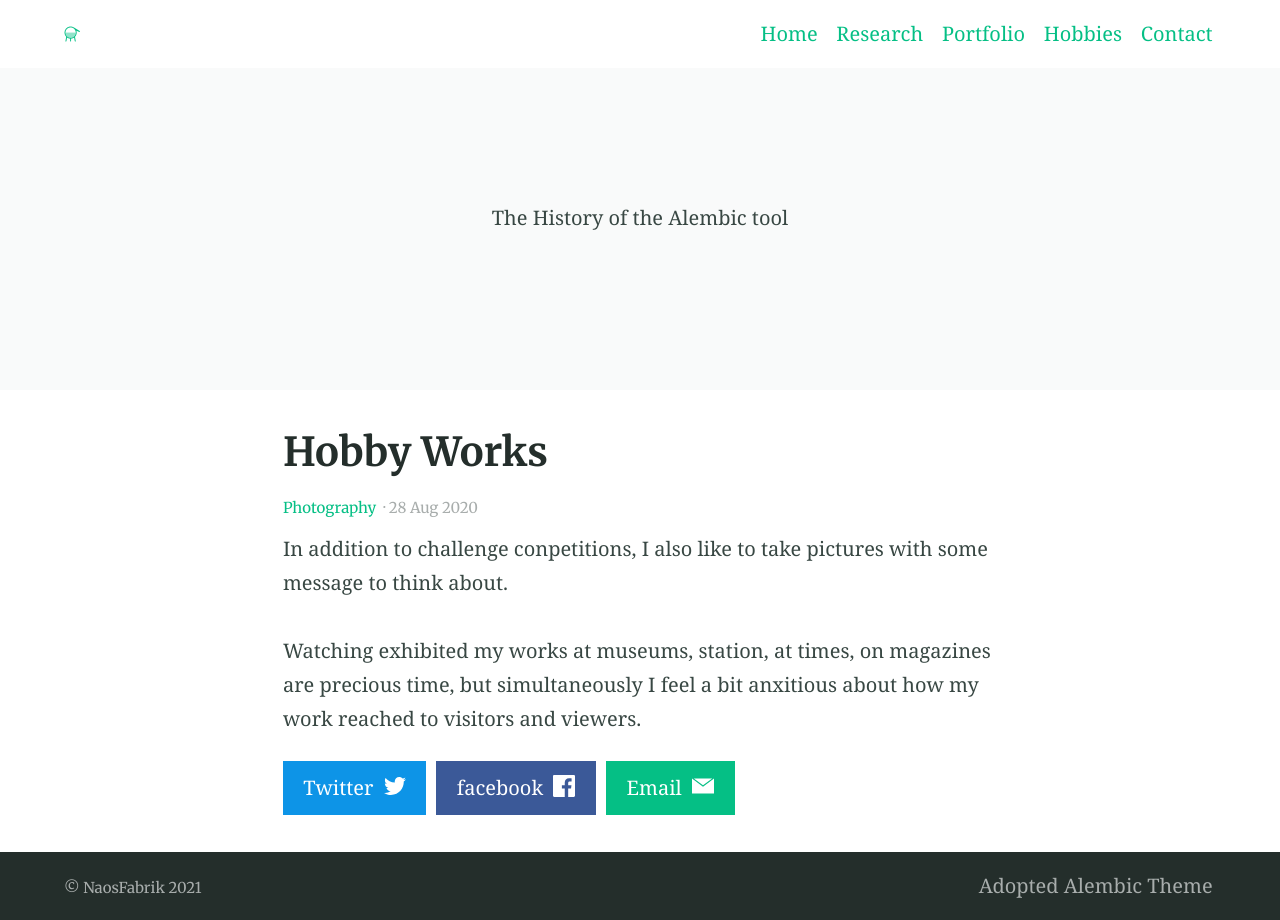
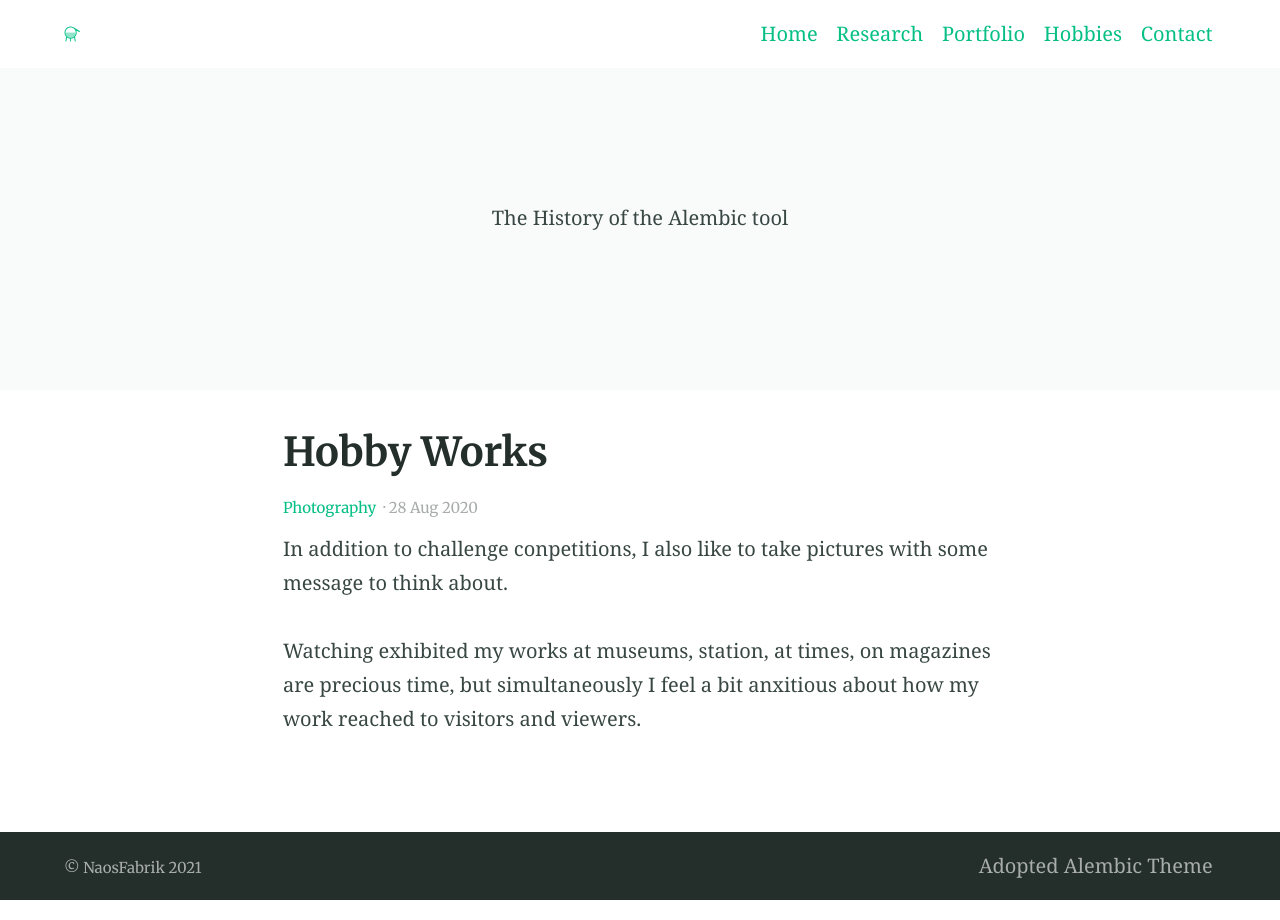
Before and after one commit to NaosFabrik/NaosFabrik.github.io, a Jekyll site: the page built from _posts/2020-08-28-example-post-three.md, in a window 1280 px wide. Built offline with Jekyll 4.4.1, drawn with Linux system fonts in a browser that asks for light colours.

Commit message:
Update post.html

```diff
--- a/_layouts/post.html
+++ b/_layouts/post.html
@@ -12,8 +12,6 @@ layout: default
     {% include post-meta.html %}
     {{ content }}
 
-    {% include nav-share.html %}
-
     {% include post-comments.html %}
 
   </article>
```
